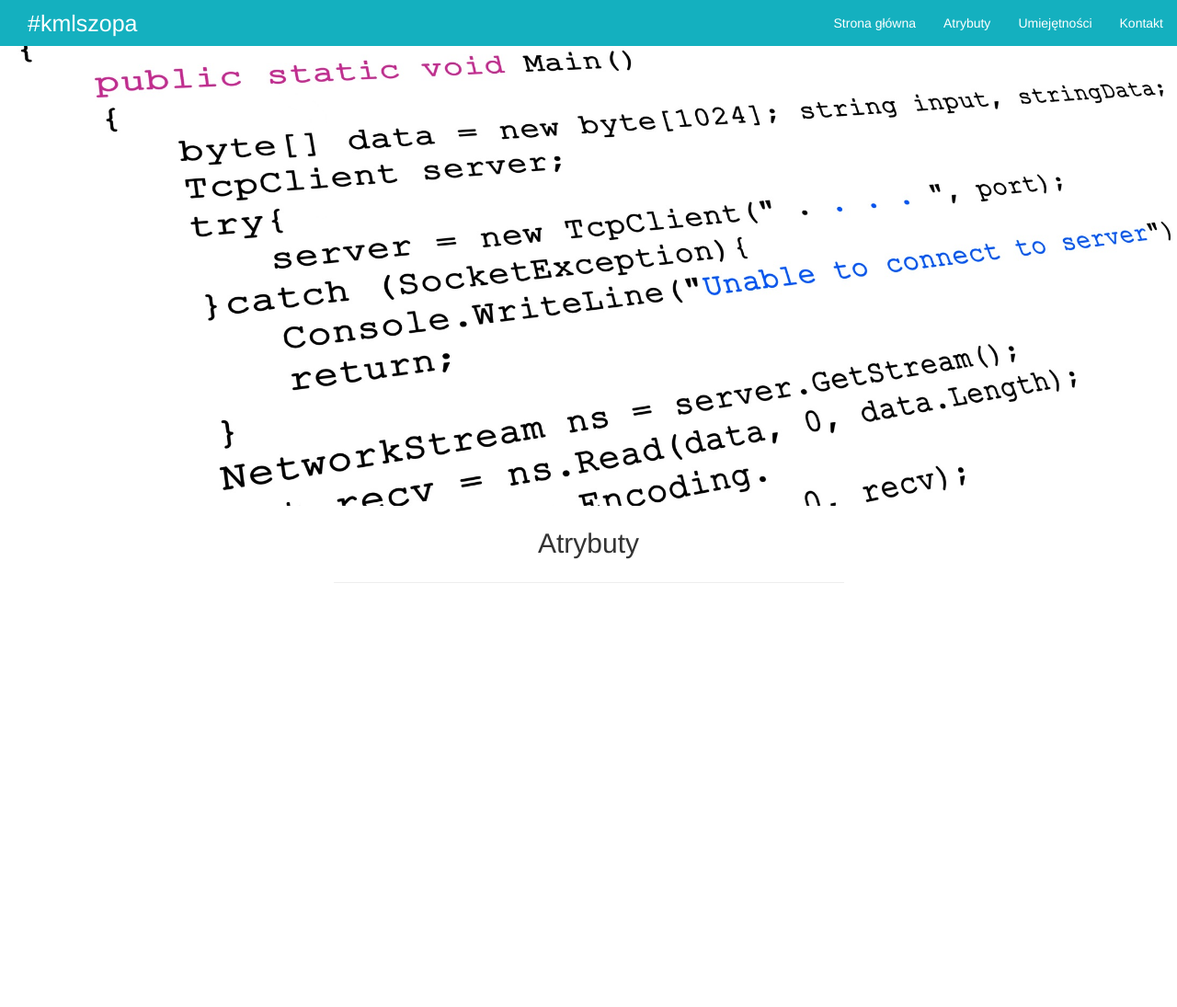
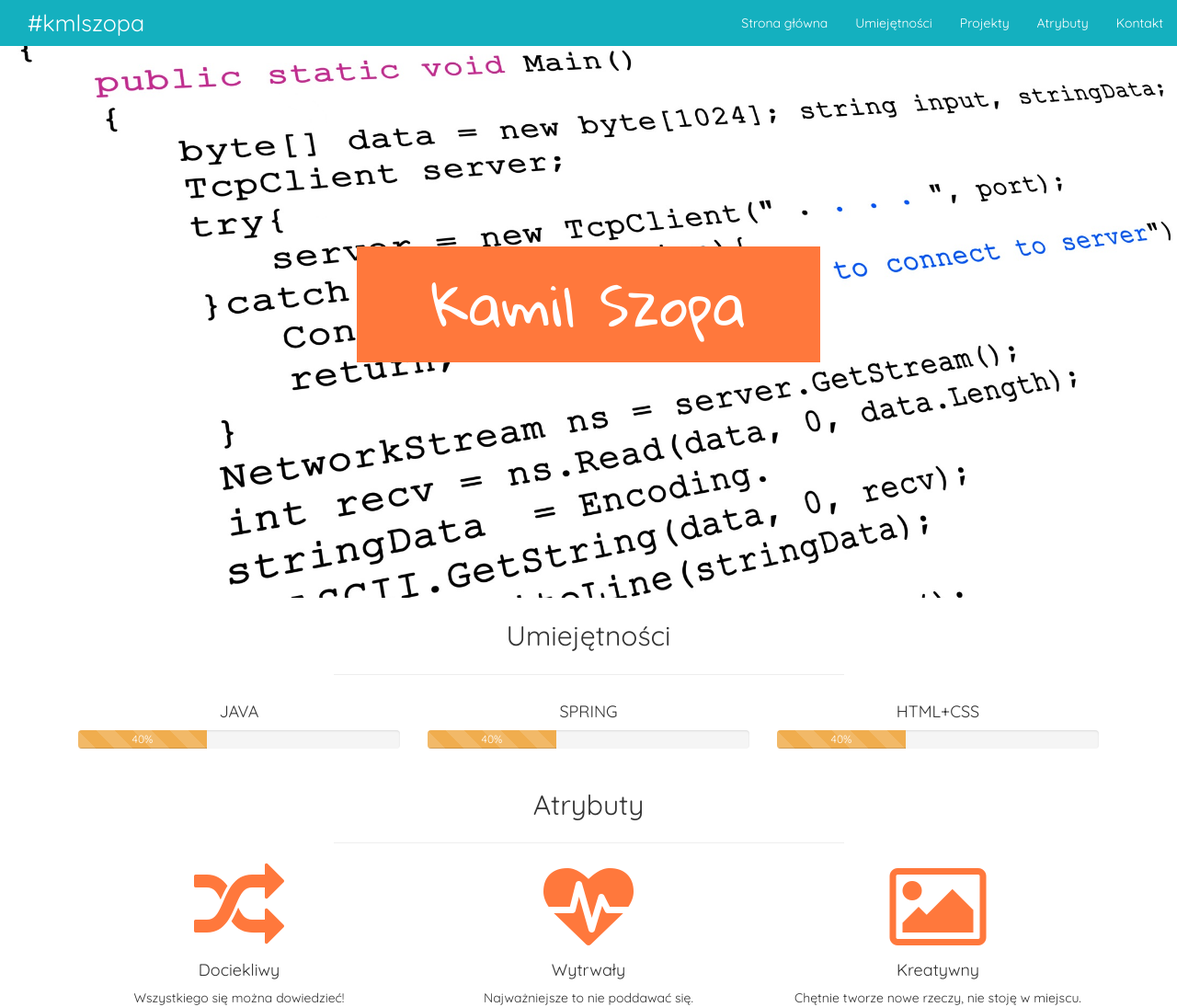
Before and after one commit to kmlszopa/myPage, a plain HTML site: page index.html in a window 1280 px wide. Shown: the whole page at 92% size. Before the commit the page ends 800 px from the top, so only its background shows below. Drawn offline with Linux system fonts and the light colour scheme.

Commit message:
added fonts

```diff
--- a/css/main.scss
+++ b/css/main.scss
@@ -1,3 +1,8 @@
+$main-color: #ff783c;
+
+body{
+	font-family: 'Quicksand', sans-serif;
+}
 .navbar-margin{
 	margin-top: 50px;
 }
@@ -16,13 +21,13 @@
 }
 
 .imgback{
-    background-image: url("../2.jpg");
+    background-image: url("../images/2.jpg");
 
     background-size: 100% ;
-    height: 500px;
+    height: 600px;
     background-repeat: no-repeat;
 }
-.atributes{
+.attributes{
 	margin-top: 20px;
 	font-size: 30px;
 }
@@ -30,4 +35,27 @@
 hr{
 	width: 50%;
 }
-@fa-font-path:   "../fonts";
+.fa{
+	font-size: 7em;
+	color: #ff783c;
+}
+.parallax {
+    background-image: url("img_parallax.jpg");
+    min-height: 5000px;
+    background-attachment: fixed;
+    background-position: center;
+    background-repeat: no-repeat;
+    background-size: cover;
+}
+
+#main{
+	display: inline-block;
+	color: white;
+	padding: 30px 80px;
+	background-color: $main-color;
+	font-size: 60px;
+	font-family: 'Gloria Hallelujah', cursive;
+}
+.vcenter{
+	line-height: 600px;
+}
--- a/index.html
+++ b/index.html
@@ -1,8 +1,10 @@
 <!DOCTYPE html>
 <html lang="pl">
 <head>
+	<link rel="stylesheet" href="css/font-awesome.min.css">
 	<link href="css/bootstrap.min.css" rel="stylesheet">
 	<link rel="stylesheet" type="text/css" href="css/main.css">
+	<link href="https://fonts.googleapis.com/css?family=Gloria+Hallelujah|Quicksand" rel="stylesheet">
 	<meta charset="UTF-8">
 	<meta name="viewport" content="width=device-width, initial-scale=1">
 	<title>Document</title>
@@ -15,30 +17,88 @@
 			</div>
 			<ul class="nav navbar-nav navbar-right">
 				<li class="active"><a href="#">Strona główna</a></li>
+				<li><a href="#">Umiejętności</a></li>
+				<li><a href="#">Projekty</a></li>
 				<li><a href="#">Atrybuty</a></li>
-				<li><a href="#">Umiejętności</a></li>
 				<li><a href="#">Kontakt</a></li>
 			</ul>
 		</div>
 	</nav>
 	<div class="row">
 		<div class="container-fluid ">
-			<div class="col-md-12 imgback navbar-margin">
+			<div class="vcenter">
+				<div class="col-md-12 imgback navbar-margin text-center">
+					<h1 id="main" >Kamil Szopa</h1>
+				</div>
+				</div>
+			</div>
+		</div>
+		<div class="row">
+			<div id="skills" class="container">
+				<div class="col-md-12 text-center attributes">
+					Umiejętności
+					<hr>
+				</div>
+			</div>
+		</div>
+		<div class="row">
+			<div class="container text-center">
+				<div class="col-md-4">
+					<h4>JAVA</h4>
+					<div class="progress">
+						<div class="progress-bar progress-bar-warning progress-bar-striped active" role="progressbar"
+						aria-valuenow="40" aria-valuemin="0" aria-valuemax="100" style="width:40%">
+						40%
+					</div>
+				</div>
+			</div>
+			<div class="col-md-4">
+				<h4>SPRING</h4>
+				<div class="progress">
+					<div class="progress-bar progress-bar-warning progress-bar-striped active" role="progressbar"
+					aria-valuenow="40" aria-valuemin="0" aria-valuemax="100" style="width:40%">
+					40%
+				</div>
+			</div>
+		</div>
+		<div class="col-md-4">
+			<h4>HTML+CSS</h4>
+			<div class="progress">
+				<div class="progress-bar progress-bar-warning progress-bar-striped active" role="progressbar"
+				aria-valuenow="40" aria-valuemin="0" aria-valuemax="100" style="width:40%">
+				40%
 			</div>
 		</div>
 	</div>
-	<div class="row">
-	<div  class="container">
-			<div class="col-md-12 text-center atributes">
-				Atrybuty
-				<hr>
-			</div>
+</div>
+</div>
+<div class="row">
+	<div id="attributes" class="container">
+		<div class="col-md-12 text-center attributes">
+			Atrybuty
+			<hr>
 		</div>
 	</div>
-	<div class="row">
-		<div class="container">
-		<div class="col-md-4"></div>
+</div>
+<div class="row">
+	<div class="container text-center">
+		<div class="col-md-4">
+			<i class="fa fa-random" aria-hidden="true"></i>
+			<h4>Dociekliwy</h4>
+			Wszystkiego się można dowiedzieć!
+		</div>
+		<div class="col-md-4">
+			<i class="fa fa-heartbeat" aria-hidden="true"></i>
+			<h4>Wytrwały</h4>
+			Najważniejsze to nie poddawać się.
+		</div>
+		<div class="col-md-4">
+			<i class="fa fa-picture-o" aria-hidden="true"></i>
+			<h4>Kreatywny</h4>
+			Chętnie tworze nowe rzeczy, nie stoję w miejscu.
 		</div>
 	</div>
+</div>
+
 </body>
 </html>
```
Also changed, not shown: 1.jpg (deleted), css/main.css, images/2.jpg (renamed from 2.jpg), 1 other file.
